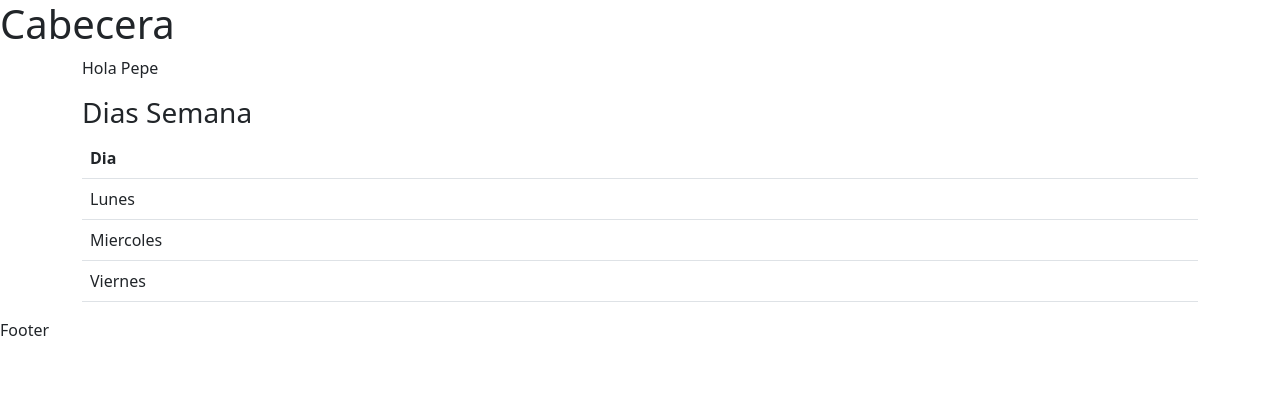
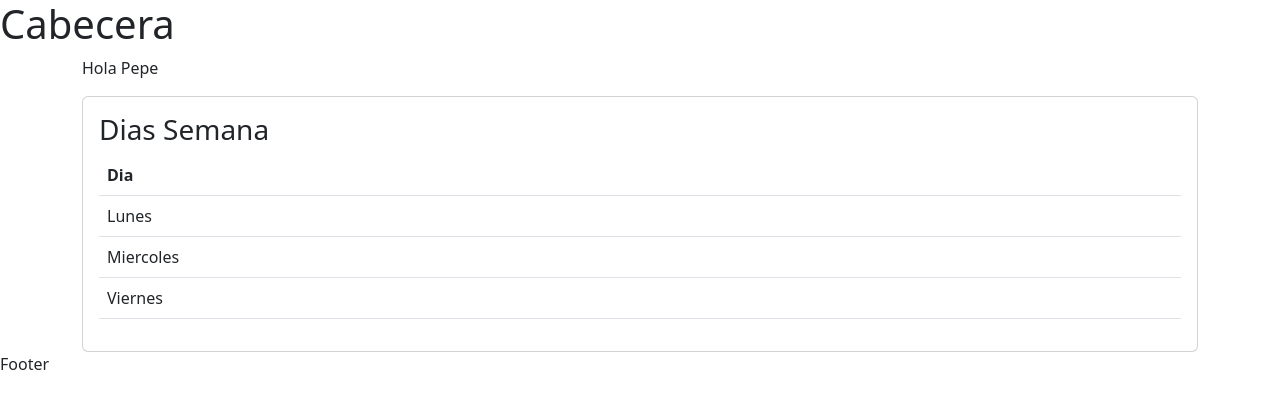
Before and after one commit to ulima-pw/20230_2-hola-react, a React (Create React App) app: page / in a window 1280 px wide. Shown: the top 408 px of the page. Built offline with nearby package versions, Linux system fonts and the light colour scheme.

Commit message:
Agregando formato de cards

```diff
--- a/src/ListaDiasSemana.jsx
+++ b/src/ListaDiasSemana.jsx
@@ -1,7 +1,8 @@
 // Componente React
 function ListaDiasSemana(props) {
     if (props.modo === "lista") {
-        return <div>
+        return <div className="card">
+            <div className="card-body">
                 <h3>Dias Semana</h3>
                 <ul className="list-group">
                     {
@@ -14,8 +15,10 @@ function ListaDiasSemana(props) {
                     }
                 </ul>
             </div>
+        </div>
     }else if (props.modo === "tabla") {
-        return <div>
+        return <div className="card">
+            <div className="card-body">
                 <h3>Dias Semana</h3>
                 <table className="table table-hover">
                     <thead>
@@ -35,6 +38,7 @@ function ListaDiasSemana(props) {
                     </tbody>
                 </table>
             </div>
+        </div>
     } else {
         return <div>
             Modo incorrecto
```
Lines whose indentation alone changed are shown as unchanged.
